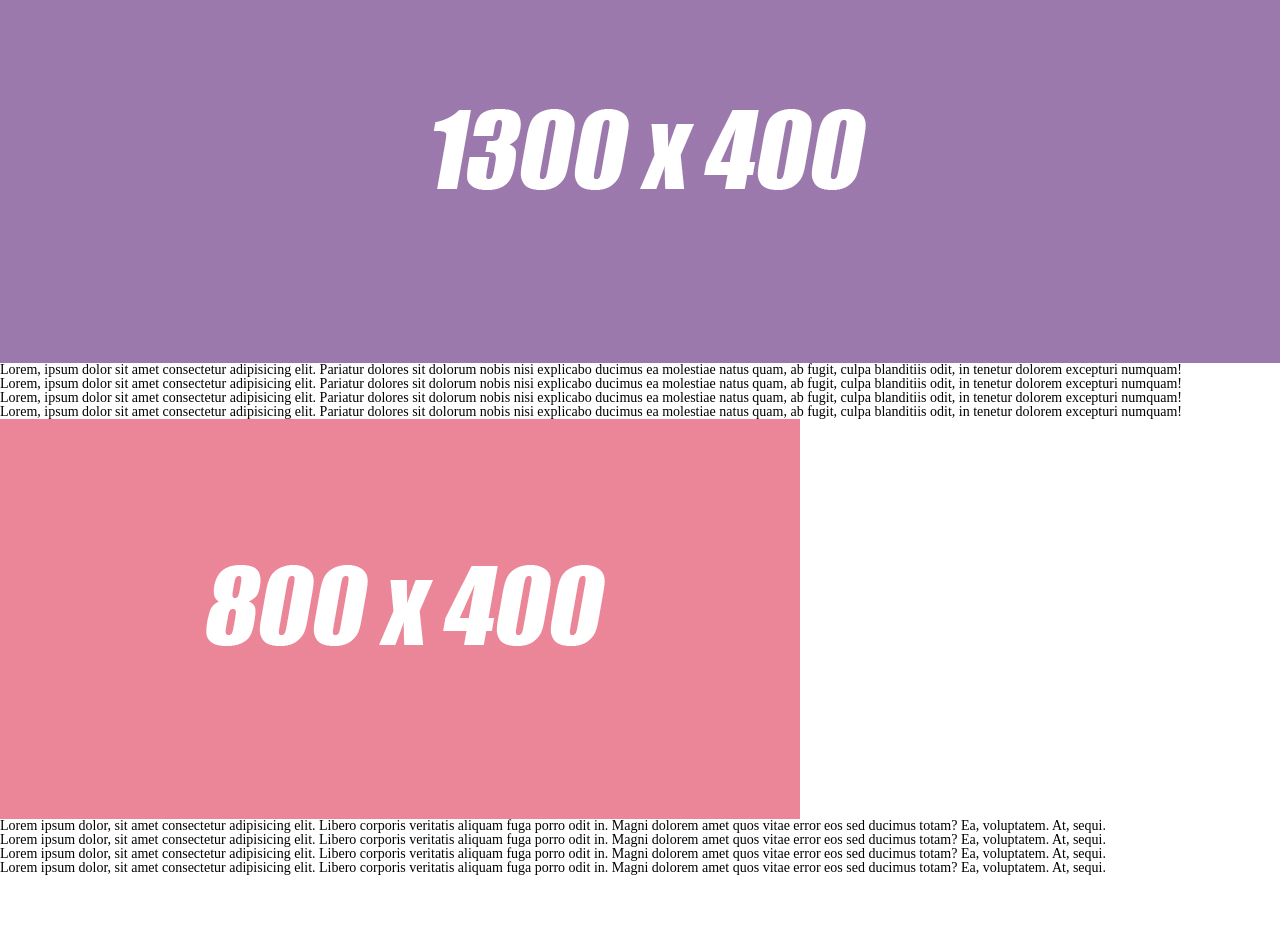
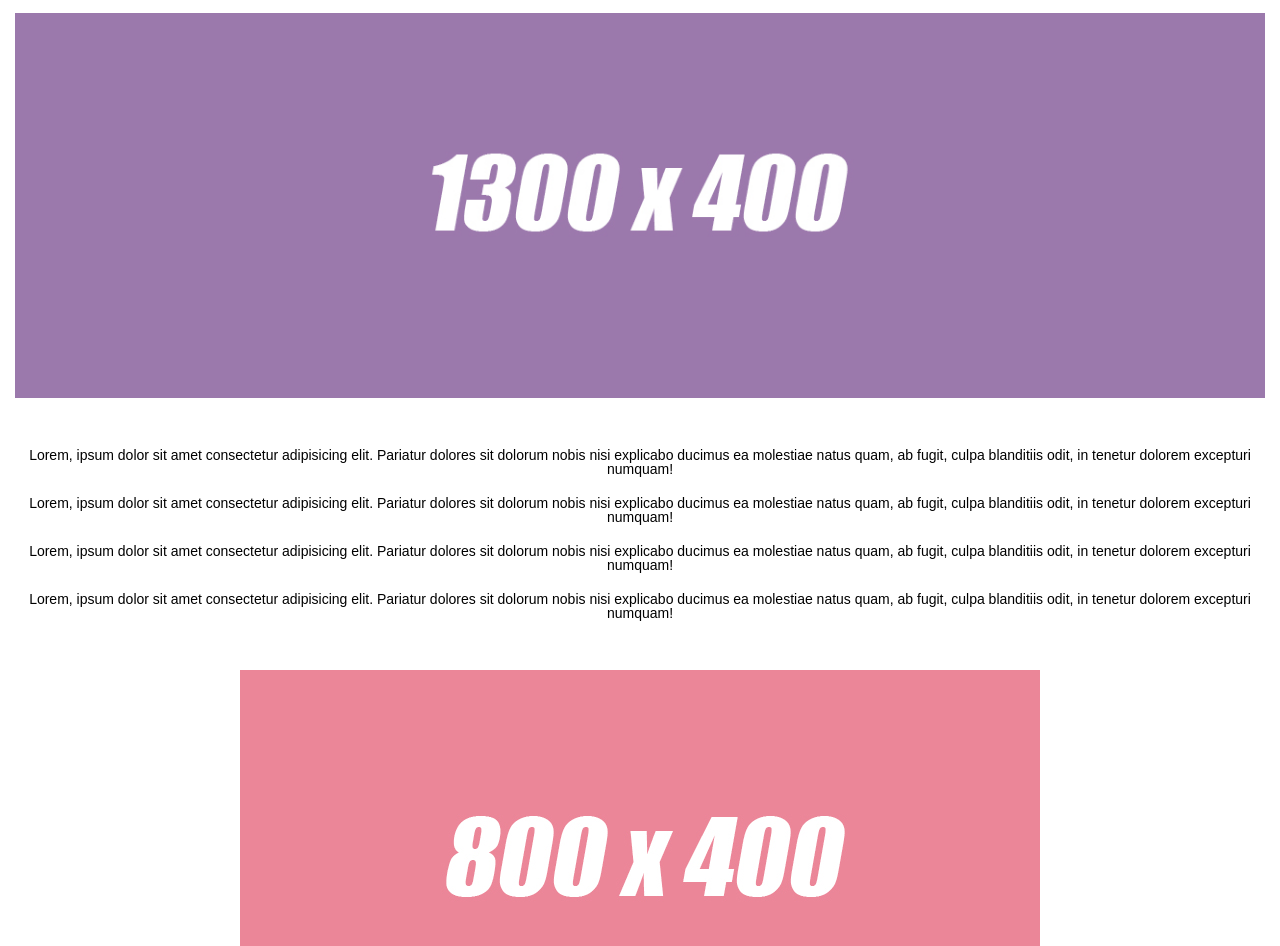
Before and after one commit to Dimaestro/lesson-flex, a plain HTML site: page index.html in a window 1280 px wide. Shown: the part 477-1423 px from the top of the page. Before the commit the page ends 1352 px from the top, so only its background shows below. Drawn offline with Linux system fonts and the light colour scheme.

Commit message:
Adaptive img

```diff
--- a/css/_main.scss
+++ b/css/_main.scss
@@ -76,7 +76,11 @@
 
 //* Adaptive image
 .text {
-
+  max-width: 1330px;
+  margin: 0 auto;
+  font-family: Arial, Helvetica, sans-serif;
+  padding: 50px 15px;
+  text-align: center;
   // .text__title
 
   &__title {
@@ -88,11 +92,19 @@
 
   &__image {
   }
+  &__image img {
+    max-width: 100%;
+  }
 
   // .text__value
 
   &__value {
+    margin: 50px 0 50px 0;
   }
+  &__value p {
+    margin: 0 0 20px 0;
+  }
+
 }
 .title {
   font-size: 30px;
```
Also changed, not shown: css/style.css.
